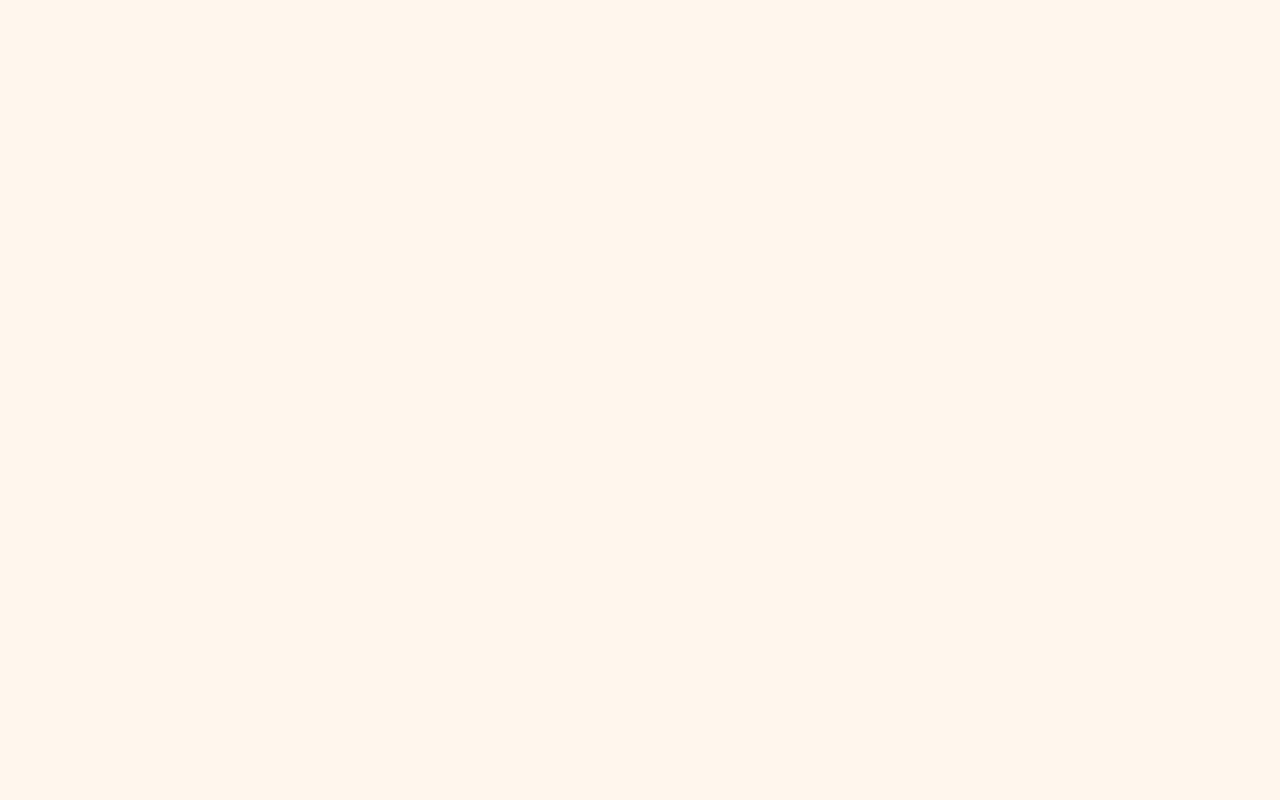
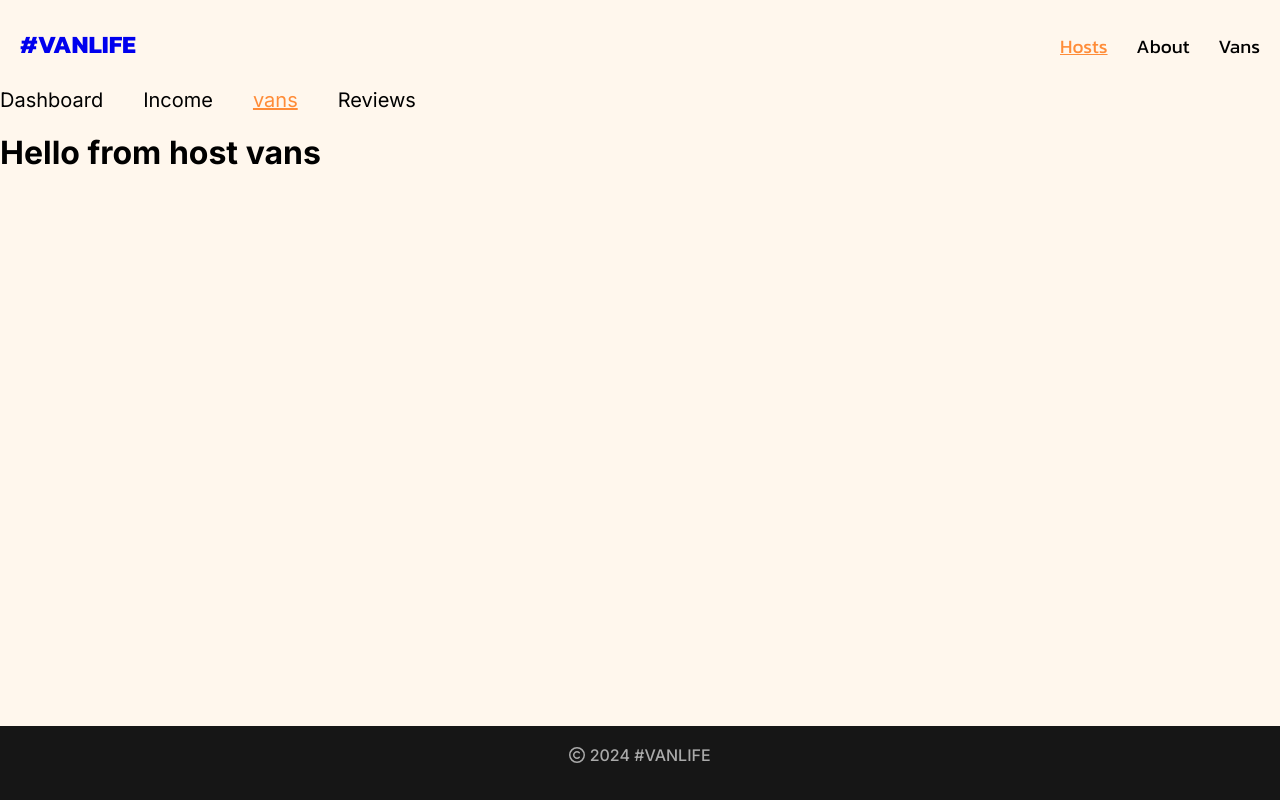
Before and after one commit to Y0srgh/vanlife, a React app: page /host/vans in a window 1280 px wide. Before the commit this address had no page. Built offline with nearby package versions, Linux system fonts and the light colour scheme; the HTML template or start-up script is replaced by a standard one; what miragejs would draw is missing.

Commit message:
added vans link

```diff
--- a/src/App.jsx
+++ b/src/App.jsx
@@ -11,6 +11,7 @@ import Layout from './components/Layout';
 import Dashboard from './pages/Host/Dashboard';
 import Income from './pages/Host/Income';
 import Reviews from './pages/Host/Reviews';
+import HostVans from './pages/Host/Vans';
 import HostLayout from './components/HostLayout';
 
 function App() {
@@ -31,6 +32,10 @@ function App() {
           <Route index element={<Dashboard/>}/>
           <Route path="income" element={<Income/>}/>
           <Route path="reviews" element={<Reviews/>}/>
+          <Route path="vans">
+            <Route index element={<HostVans/>}/>
+            <Route path=":id" element={<VanDetail/>}/>
+          </Route>
         </Route>
       </Route>
       </Routes>
--- a/src/components/HostLayout.jsx
+++ b/src/components/HostLayout.jsx
@@ -9,6 +9,7 @@ const HostLayout =()=> {
             <div className="host-links">
                 <NavLink to={"/host"} end className={({ isActive }) => (isActive ? "host-links-active" : null)}>Dashboard</NavLink>
                 <NavLink to={"/host/income"} className={({ isActive }) => (isActive ? "host-links-active" : null)}>Income</NavLink>
+                <NavLink to={"/host/vans"} className={({ isActive }) => (isActive ? "host-links-active" : null)}>vans</NavLink>
                 <NavLink to={"/host/reviews"} className={({ isActive }) => (isActive ? "host-links-active" : null)}>Reviews</NavLink>
             </div>
 
--- a/src/components/Layout.jsx
+++ b/src/components/Layout.jsx
@@ -8,8 +8,6 @@ export default function Layout() {
         <div className="site-wrapper">
             <NavBar/>
             <main>
-
-
             <Outlet />
             </main>
             <Footer/>
--- /dev/null
+++ b/src/pages/Host/Vans.jsx
@@ -0,0 +1,11 @@
+import React, { Component } from 'react';
+class Vans extends Component {
+    state = {  }
+    render() {
+        return (
+            <h1>Hello from host vans</h1>
+        );
+    }
+}
+
+export default Vans;
--- a/src/style/vans.css
+++ b/src/style/vans.css
@@ -161,8 +161,6 @@
   font-size: 18px;
 }
 
-
-
 @media (min-width: 900px) {
   .vans-container {
     grid-template-columns: 1fr 1fr 1fr;
```
